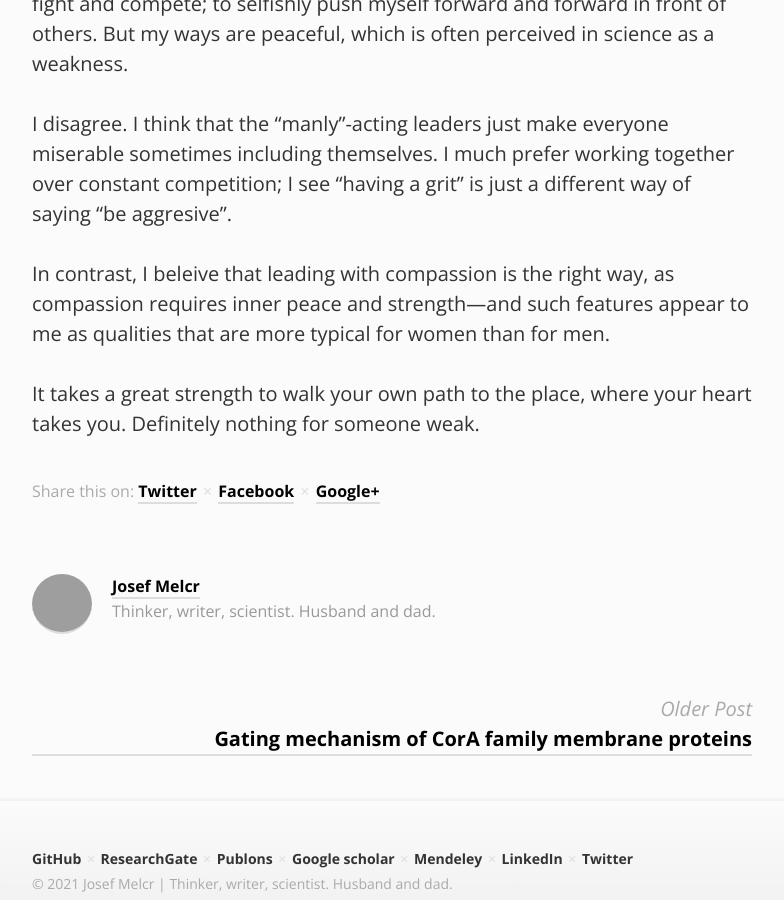
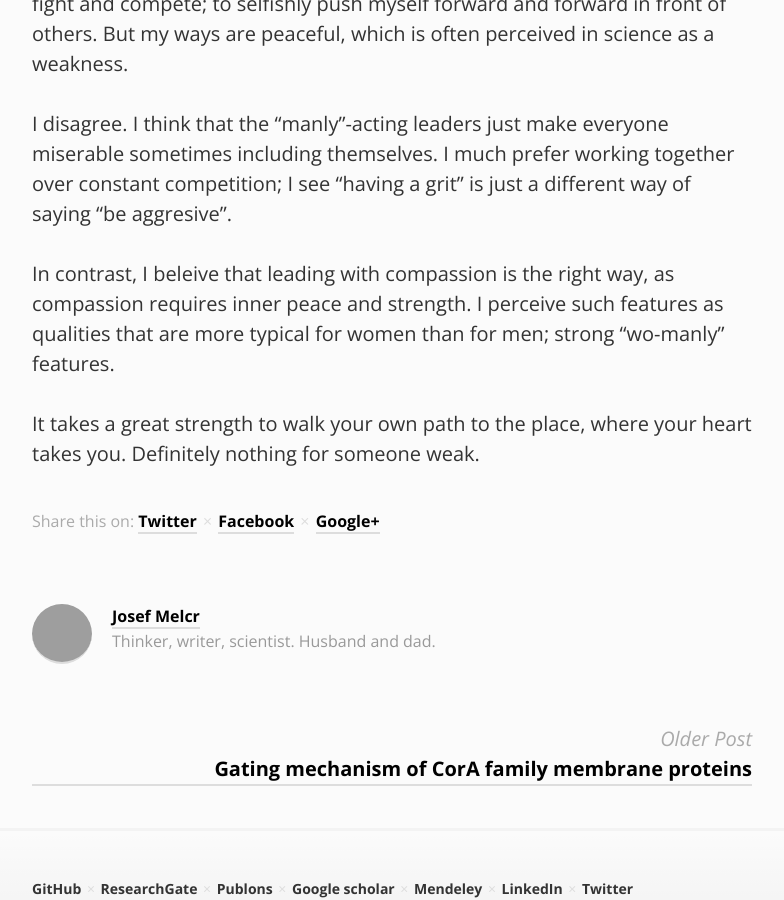
Before and after one commit to jmelcr/jmelcr.github.io, a Jekyll site: the page built from _posts/2021-08-05-czexpats-blog-adela.md, in a window 1280 px wide and 900 px high, scrolled down 878 px. Shown: the whole window, without its empty margins (248-1032 px from the left). Built offline with Jekyll 4.4.1, drawn with Linux system fonts in a browser that asks for light colours; comment, search, counter and statistics services are not loaded; grey boxes are pictures that could not be loaded.

Commit message:
Update 2021-08-05-czexpats-blog-adela.md

```diff
--- a/_posts/2021-08-05-czexpats-blog-adela.md
+++ b/_posts/2021-08-05-czexpats-blog-adela.md
@@ -41,9 +41,10 @@ I see "having a grit" is just a different way of saying "be aggresive".
 
 In contrast,
 I beleive that leading with compassion is the right way,
-as compassion requires inner peace and strength—and
-such features appear to me
-as qualities that are more typical for women than for men.
+as compassion requires inner peace and strength.
+I perceive such features
+as qualities that are more typical for women than for men;
+strong "wo-manly" features.
 
 It takes a great strength to walk your own path
 to the place, where your heart takes you.
```
